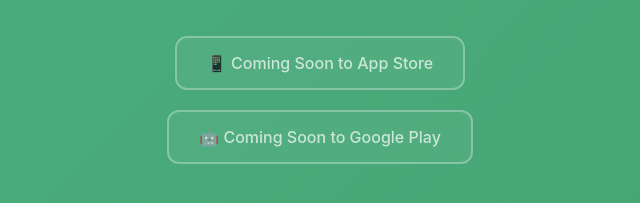
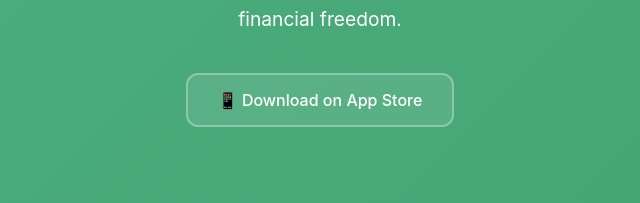
Before and after one commit to berk4/budget-app-website, a plain HTML site: page index.html in a window 1280 px wide. Shown: the part 463-666 px from the top of the page, without its empty margins (320-960 px from the left). Drawn offline with Linux system fonts and the light colour scheme.

Commit message:
Update App Store link and remove Google Play reference
- Removed Google Play Store reference (app only available on App Store)
- Updated App Store link to correct live URL
- Removed "Coming Soon" message and made App Store link active
- Simplified layout for better user experience

```diff
--- a/index.html
+++ b/index.html
@@ -65,14 +65,7 @@
         <p>Take control of your finances with our intuitive budget management app. Track expenses, set goals, and achieve financial freedom.</p>
 
         <div class="app-store-badges">
-            <!-- Store linklerini uygulamanız yayınlandığında buraya ekleyeceksiniz -->
-            <span class="badge coming-soon">📱 Coming Soon to App Store</span>
-            <span class="badge coming-soon">🤖 Coming Soon to Google Play</span>
-
-            <!-- Yayınlandıktan sonra şu şekilde olacak:
-            <a href="https://apps.apple.com/app/budget-friendly/idXXXXXXXX" class="badge">📱 Download on App Store</a>
-            <a href="https://play.google.com/store/apps/details?id=com.berk3335.budgetfriendly" class="badge">🤖 Get it on Google Play</a>
-            -->
+            <a href="https://apps.apple.com/tr/app/budget-friendly/id6746421792?l=tr" class="badge">📱 Download on App Store</a>
         </div>
     </div>
 </body>
```
